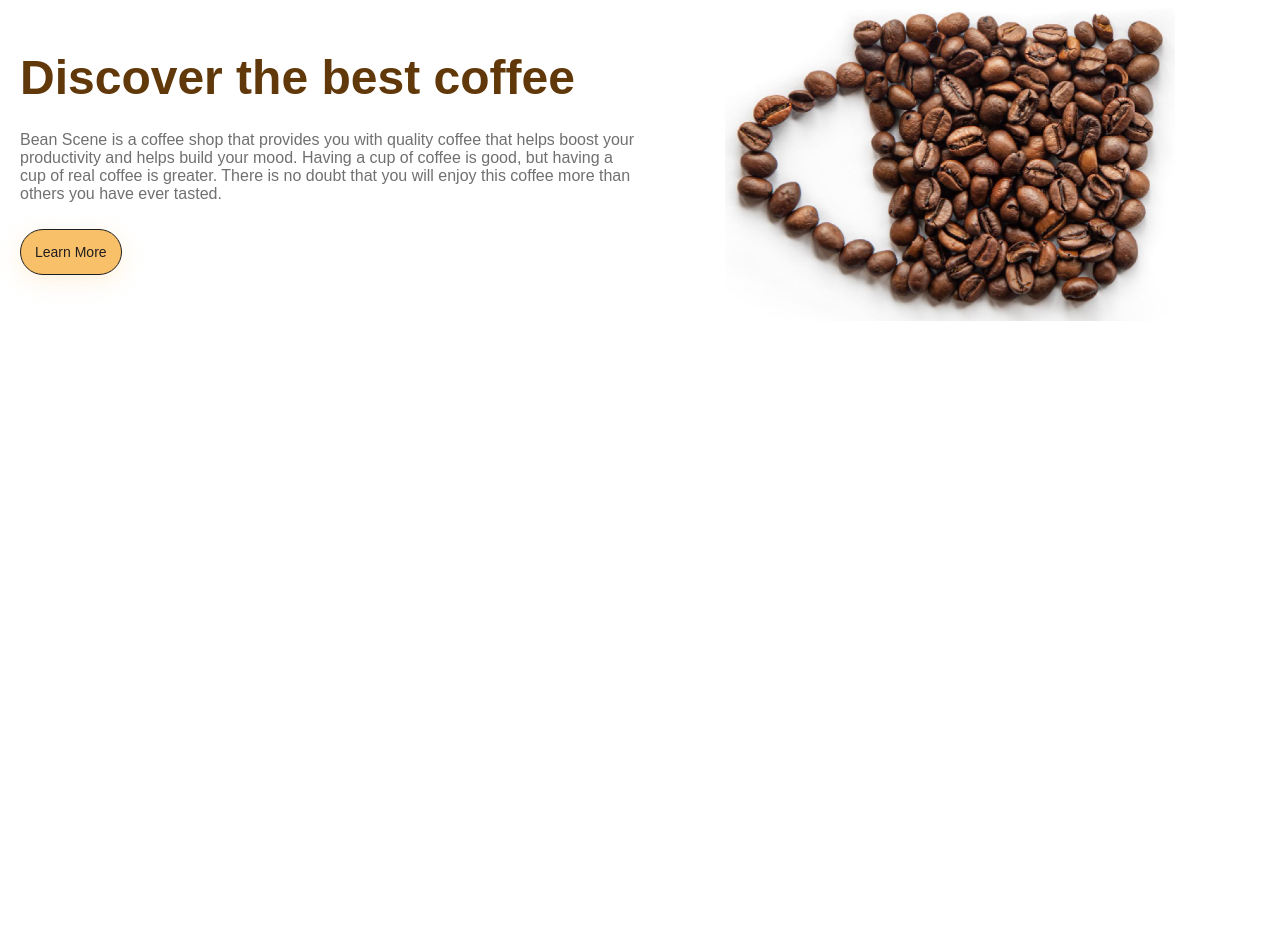
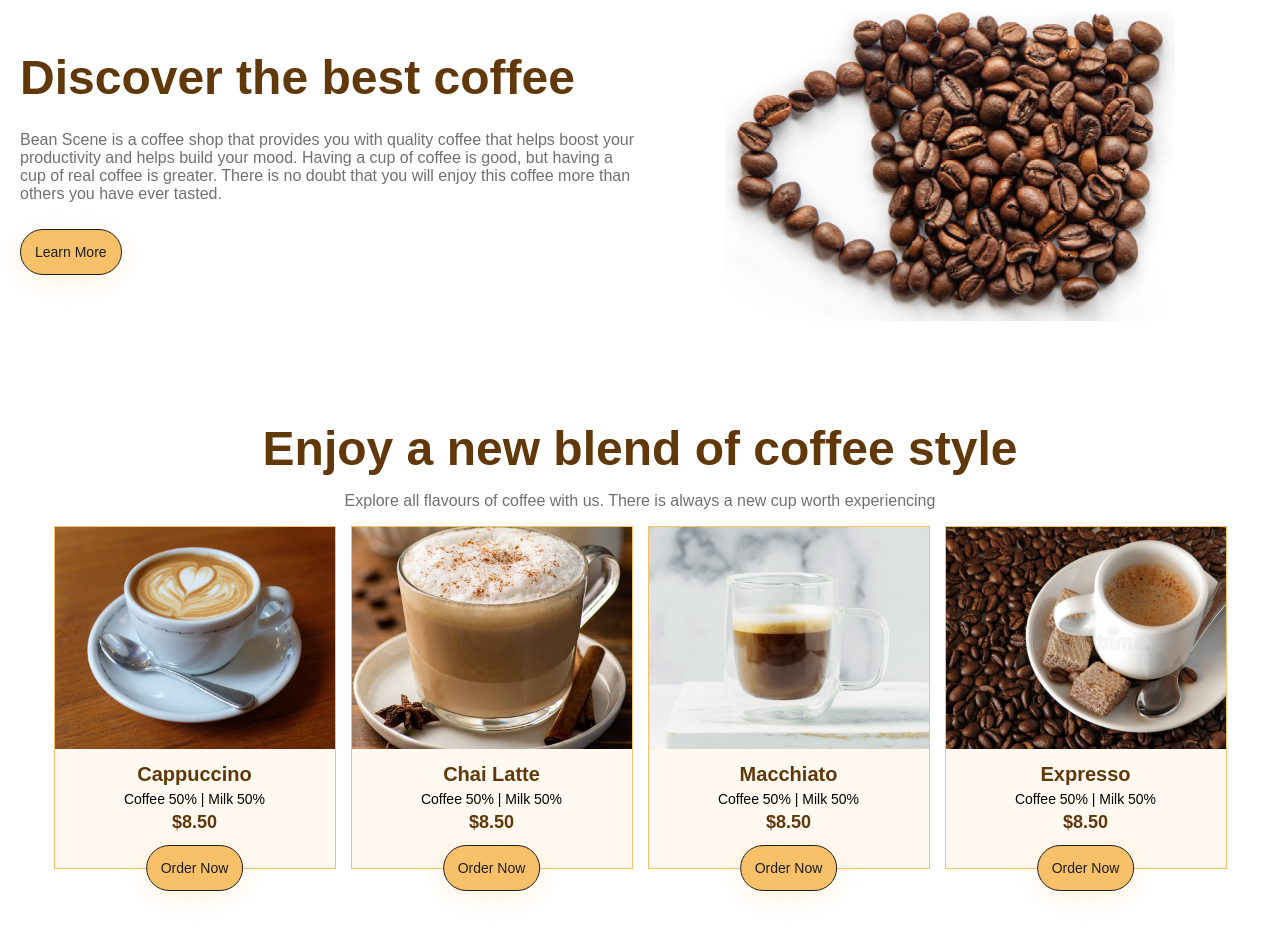
Before and after one commit to medkhair/Coffee_LandingPage, a plain HTML site: page index.html in a window 1280 px wide. Shown: the part 717-1656 px from the top of the page. Before the commit the page ends 1138 px from the top, so only its background shows below. Drawn offline with Linux system fonts and the light colour scheme; a web font is replaced by a local one.

Commit message:
adding 3rd section

```diff
--- a/index.html
+++ b/index.html
@@ -52,7 +52,46 @@
 		<section id="section3">
 			<div class="inner">
 				<div class="section3_Row1">
-
+					<h3>Enjoy a new blend of coffee style</h3>
+					<p>Explore all flavours of coffee with us. There is always a new cup worth experiencing</p>
+				</div>
+				<div class="section3_Row2">
+					<div class="coffeeCard">
+						<img src="assets/images/Rectangle7.png">
+						<div class="coffeeCardText">
+							<h5>Cappuccino</h5>
+							<p>Coffee 50% | Milk 50%</p>
+							<h6>$8.50</h6>
+						</div>
+						<a href="#" class="myButton">Order Now</a>
+					</div>
+					<div class="coffeeCard">
+						<img src="assets/images/Rectangle9.png">
+						<div class="coffeeCardText">
+							<h5>Chai Latte</h5>
+							<p>Coffee 50% | Milk 50%</p>
+							<h6>$8.50</h6>
+						</div>
+						<a href="#" class="myButton">Order Now</a>
+					</div>
+					<div class="coffeeCard">
+						<img src="assets/images/Rectangle11.png">
+						<div class="coffeeCardText">
+							<h5>Macchiato</h5>
+							<p>Coffee 50% | Milk 50%</p>
+							<h6>$8.50</h6>
+						</div>
+						<a href="#" class="myButton">Order Now</a>
+					</div>
+					<div class="coffeeCard">
+						<img src="assets/images/Rectangle13.png">
+						<div class="coffeeCardText">
+							<h5>Expresso</h5>
+							<p>Coffee 50% | Milk 50%</p>
+							<h6>$8.50</h6>
+						</div>
+						<a href="#" class="myButton">Order Now</a>
+					</div>
 				</div>
 			</div>
 		</section>
--- a/styles.css
+++ b/styles.css
@@ -234,3 +234,57 @@
 			width: 250px;
 		}
 	}
+/*****************************/
+
+/* Section 3 */
+	#section3{
+		padding:0 0 100px;
+	}
+	#section3 *{
+		text-align: center;
+	}
+	#section3 .coffeeCard{
+		width: 280px;
+		height: auto;
+		background-color: #FFF9F1;
+		border: 1px #F9C06A solid;
+		position: relative;
+		margin-bottom: 20px;
+	}
+	#section3 .section3_Row1 p{
+		color: #707070;
+	}
+	#section3 img{
+		width: 100%;
+		height: auto;
+	}
+	#section3 .section3_Row2{
+		display: flex;
+		justify-content: center;
+		align-items: center;
+		gap: 15px;
+		flex-wrap: wrap;
+	}
+	#section3 .coffeeCardText *{
+		margin: 0 0 5px;
+	}
+	#section3 .coffeeCardText{
+		margin: 10px auto 35px;
+	}
+	#section3 .coffeeCard h5{
+		color: #603809;
+		font-size: 20px;
+	}
+	#section3 .coffeeCard p{
+		font-size: 14px;
+	}
+	#section3 .coffeeCard h6{
+		color: #603809;
+		font-size: 18px;
+	}
+	#section3 .myButton{
+		position: absolute;
+		bottom: 0;
+		left: 50%;
+		transform: translate(-50%,50%);
+	}
```
Also changed, not shown: assets/images/Rectangle11.png (added), assets/images/Rectangle13.png (added), assets/images/Rectangle7.png (added), assets/images/Rectangle9.png (added).
